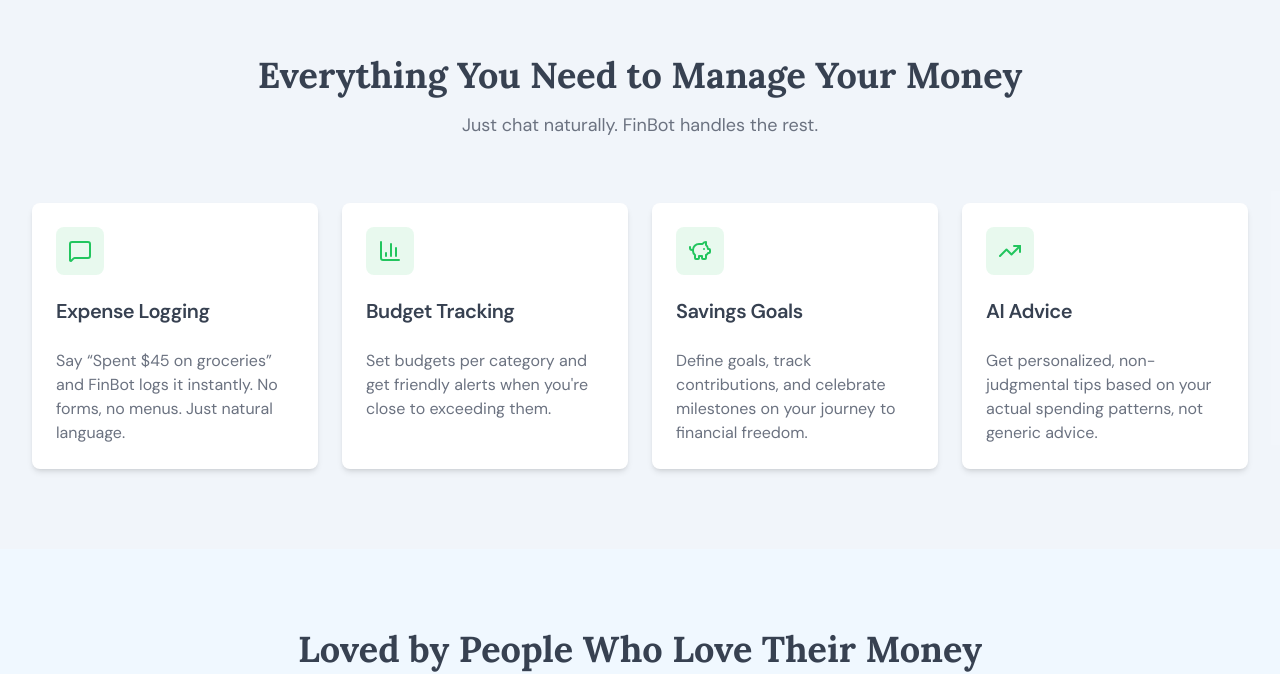
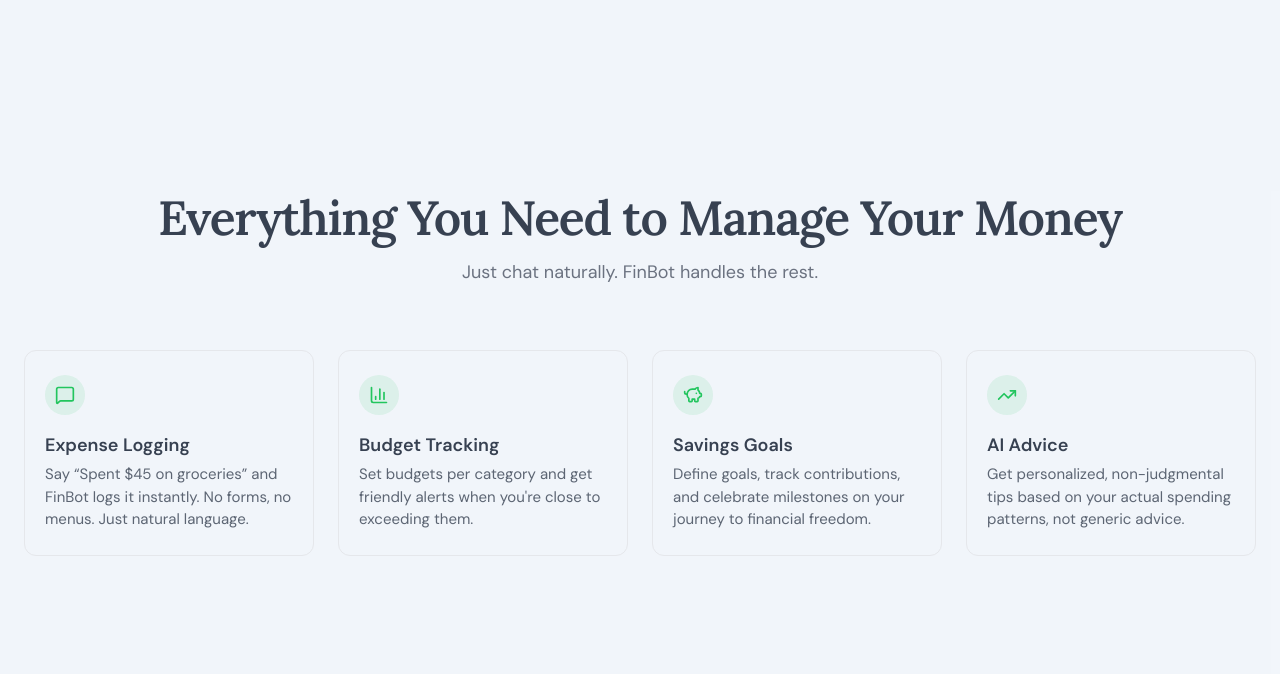
Before and after one commit to Dominion116/frontend, a Next.js app: page / in a window 1280 px wide. Shown: the part 826-1500 px from the top of the page. Built offline with nearby package versions, Linux system fonts and the light colour scheme.

Commit message:
refactor: update Features Section layout for improved readability and user engagement

```diff
--- a/src/app/page.tsx
+++ b/src/app/page.tsx
@@ -1,7 +1,7 @@
 import Link from "next/link";
 import Image from "next/image";
 import { Button } from "@/components/ui/button";
-import { Card, CardContent, CardHeader, CardTitle } from "@/components/ui/card";
+import { Card, CardContent } from "@/components/ui/card";
 import { Badge } from "@/components/ui/badge";
 import { DarkModeToggle } from "@/components/dark-mode-toggle";
 import {
@@ -87,76 +87,55 @@ export default function LandingPage() {
       </section>
 
       {/* Features Section */}
-      <section id="features" className="py-20 bg-muted/50">
-        <div className="max-w-7xl mx-auto px-4 sm:px-6 lg:px-8">
-          <div className="text-center mb-16">
-            <h2 className="text-3xl sm:text-4xl font-bold mb-4 font-serif">
+      <section id="features" className="flex min-h-screen items-center justify-center py-12 bg-muted/50">
+        <div>
+          <h2 className="text-center font-semibold text-4xl tracking-tight font-serif sm:text-5xl">
             Everything You Need to Manage Your Money
           </h2>
-            <p className="text-lg text-muted-foreground max-w-2xl mx-auto">
+          <p className="mt-4 text-center text-lg text-muted-foreground max-w-2xl mx-auto">
             Just chat naturally. FinBot handles the rest.
           </p>
+          <div className="mx-auto mt-10 grid max-w-7xl gap-6 px-6 sm:mt-16 sm:grid-cols-2 lg:grid-cols-4">
+            <div className="flex flex-col rounded-xl border px-5 py-6">
+              <div className="mb-4 flex h-10 w-10 items-center justify-center rounded-full bg-primary/10">
+                <MessageSquare className="size-5 text-primary" />
               </div>
-          <div className="grid grid-cols-1 md:grid-cols-2 lg:grid-cols-4 gap-6">
-            <Card className="border-0 shadow-md hover:shadow-lg transition-shadow">
-              <CardHeader>
-                <div className="h-12 w-12 rounded-lg bg-primary/10 flex items-center justify-center mb-4">
-                  <MessageSquare className="h-6 w-6 text-primary" />
-                </div>
-                <CardTitle className="text-xl">Expense Logging</CardTitle>
-              </CardHeader>
-              <CardContent>
-                <p className="text-muted-foreground">
+              <span className="font-semibold text-lg">Expense Logging</span>
+              <p className="mt-1 text-[15px] text-foreground/80">
                 Say &ldquo;Spent $45 on groceries&rdquo; and FinBot logs it instantly.
                 No forms, no menus. Just natural language.
               </p>
-              </CardContent>
-            </Card>
-
-            <Card className="border-0 shadow-md hover:shadow-lg transition-shadow">
-              <CardHeader>
-                <div className="h-12 w-12 rounded-lg bg-primary/10 flex items-center justify-center mb-4">
-                  <BarChart3 className="h-6 w-6 text-primary" />
             </div>
-                <CardTitle className="text-xl">Budget Tracking</CardTitle>
-              </CardHeader>
-              <CardContent>
-                <p className="text-muted-foreground">
+            <div className="flex flex-col rounded-xl border px-5 py-6">
+              <div className="mb-4 flex h-10 w-10 items-center justify-center rounded-full bg-primary/10">
+                <BarChart3 className="size-5 text-primary" />
+              </div>
+              <span className="font-semibold text-lg">Budget Tracking</span>
+              <p className="mt-1 text-[15px] text-foreground/80">
                 Set budgets per category and get friendly alerts when
                 you&apos;re close to exceeding them.
               </p>
-              </CardContent>
-            </Card>
-
-            <Card className="border-0 shadow-md hover:shadow-lg transition-shadow">
-              <CardHeader>
-                <div className="h-12 w-12 rounded-lg bg-primary/10 flex items-center justify-center mb-4">
-                  <PiggyBank className="h-6 w-6 text-primary" />
             </div>
-                <CardTitle className="text-xl">Savings Goals</CardTitle>
-              </CardHeader>
-              <CardContent>
-                <p className="text-muted-foreground">
+            <div className="flex flex-col rounded-xl border px-5 py-6">
+              <div className="mb-4 flex h-10 w-10 items-center justify-center rounded-full bg-primary/10">
+                <PiggyBank className="size-5 text-primary" />
+              </div>
+              <span className="font-semibold text-lg">Savings Goals</span>
+              <p className="mt-1 text-[15px] text-foreground/80">
                 Define goals, track contributions, and celebrate milestones
                 on your journey to financial freedom.
               </p>
-              </CardContent>
-            </Card>
-
-            <Card className="border-0 shadow-md hover:shadow-lg transition-shadow">
-              <CardHeader>
-                <div className="h-12 w-12 rounded-lg bg-primary/10 flex items-center justify-center mb-4">
-                  <TrendingUp className="h-6 w-6 text-primary" />
             </div>
-                <CardTitle className="text-xl">AI Advice</CardTitle>
-              </CardHeader>
-              <CardContent>
-                <p className="text-muted-foreground">
+            <div className="flex flex-col rounded-xl border px-5 py-6">
+              <div className="mb-4 flex h-10 w-10 items-center justify-center rounded-full bg-primary/10">
+                <TrendingUp className="size-5 text-primary" />
+              </div>
+              <span className="font-semibold text-lg">AI Advice</span>
+              <p className="mt-1 text-[15px] text-foreground/80">
                 Get personalized, non-judgmental tips based on your actual
                 spending patterns, not generic advice.
               </p>
-              </CardContent>
-            </Card>
+            </div>
           </div>
         </div>
       </section>
```
Lines whose indentation alone changed are shown as unchanged.
